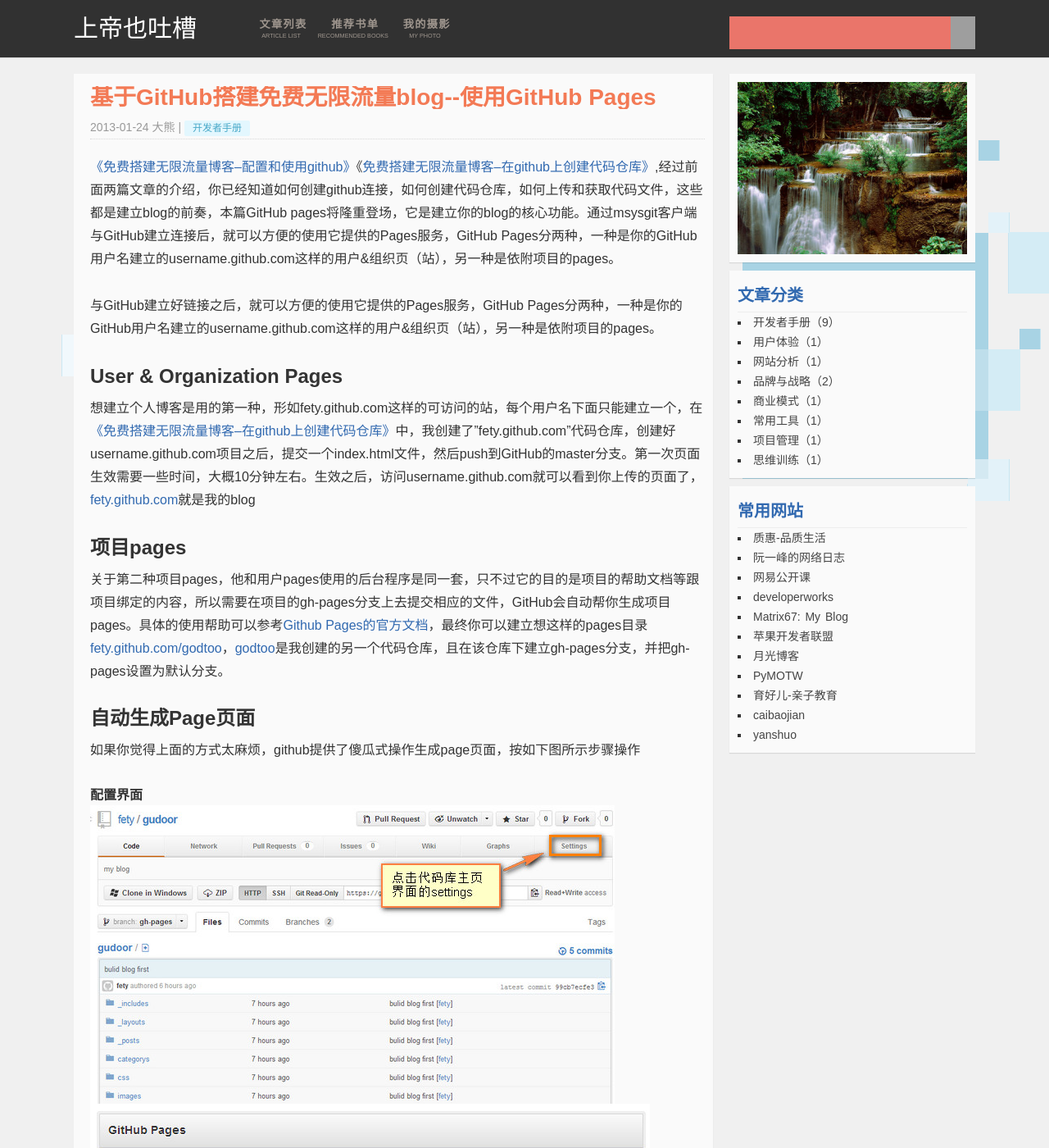
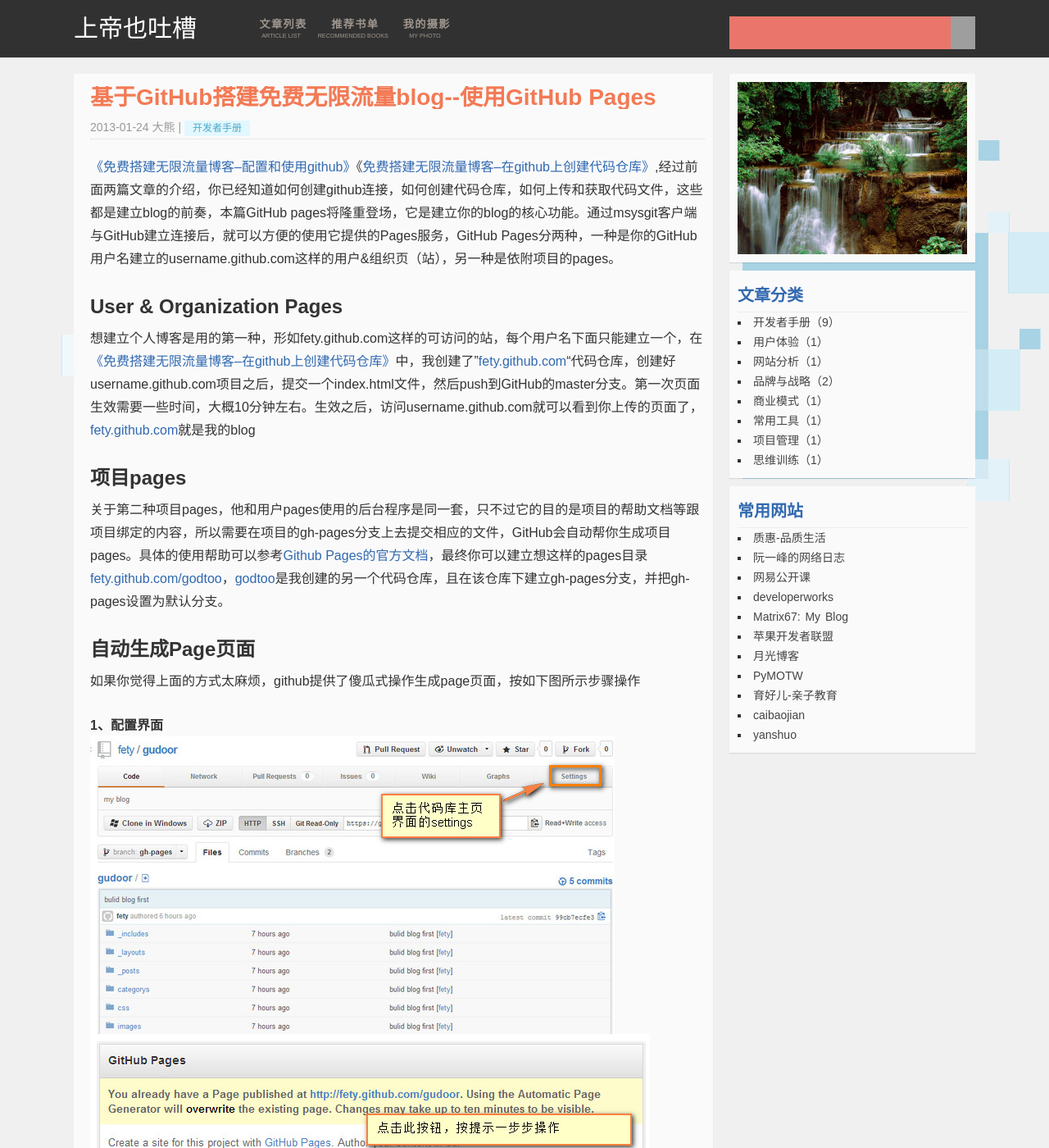
Before and after one commit to godtoo/godtoo.github.com, a Jekyll site: the page built from _posts/2013-01-24-create-blog.md, in a window 1280 px wide and 1400 px high. Shown: the whole window at 82% size. Built offline with Jekyll 4.4.1, drawn with Linux system fonts in a browser that asks for light colours; nearby versions of some CDN libraries; comment, search, counter and statistics services are not loaded; some of the changed text lies outside the part shown.

```diff
--- a/_posts/2013-01-24-create-blog.md
+++ b/_posts/2013-01-24-create-blog.md
@@ -8,14 +8,11 @@
 description: "本篇GitHub pages将隆重登场，它是建立你的blog的核心功能。通过msysgit客户端与GitHub建立连接后，就可以方便的使用它提供的Pages服务。"
 ---
 
-[《免费搭建无限流量博客--配置和使用github》](http://godtoo.com/blog/2013/01/12/install-msysgit.html)《[免费搭建无限流量博客--在github上创建代码仓库》](http://godtoo.com/blog/2013/01/13/create-repo.html),经过前面两篇文章的介绍，你已经知道如何创建github连接，如何创建代码仓库，如何上传和获取代码文件，这些都是建立blog的前奏，本篇GitHub pages将隆重登场，它是建立你的blog的核心功能。通过msysgit客户端与GitHub建立连接后，就可以方便的使用它提供的Pages服务，GitHub Pages分两种，一种是你的GitHub用户名建立的username.github.com这样的用户&组织页（站），另一种是依附项目的pages。
-
-
-与GitHub建立好链接之后，就可以方便的使用它提供的Pages服务，GitHub Pages分两种，一种是你的GitHub用户名建立的username.github.com这样的用户&组织页（站），另一种是依附项目的pages。
+[《免费搭建无限流量博客--配置和使用github》](http://www.godtoo.com/install-mygithub.html)《[免费搭建无限流量博客--在github上创建代码仓库》](http://www.godtoo.com/create-repo.html),经过前面两篇文章的介绍，你已经知道如何创建github连接，如何创建代码仓库，如何上传和获取代码文件，这些都是建立blog的前奏，本篇GitHub pages将隆重登场，它是建立你的blog的核心功能。通过msysgit客户端与GitHub建立连接后，就可以方便的使用它提供的Pages服务，GitHub Pages分两种，一种是你的GitHub用户名建立的username.github.com这样的用户&组织页（站），另一种是依附项目的pages。
 
 ###User & Organization Pages
 
-想建立个人博客是用的第一种，形如fety.github.com这样的可访问的站，每个用户名下面只能建立一个，在[《免费搭建无限流量博客--在github上创建代码仓库》](http://godtoo.com/blog/2013/01/13/create-repo.html)中，我创建了"fety.github.com"代码仓库，创建好username.github.com项目之后，提交一个index.html文件，然后push到GitHub的master分支。第一次页面生效需要一些时间，大概10分钟左右。生效之后，访问username.github.com就可以看到你上传的页面了，[fety.github.com](http://www.godtoo.com/)就是我的blog
+想建立个人博客是用的第一种，形如fety.github.com这样的可访问的站，每个用户名下面只能建立一个，在[《免费搭建无限流量博客--在github上创建代码仓库》](http://www.godtoo.com/create-repo.html)中，我创建了"[fety.github.com](http://www.godtoo.com/)"代码仓库，创建好username.github.com项目之后，提交一个index.html文件，然后push到GitHub的master分支。第一次页面生效需要一些时间，大概10分钟左右。生效之后，访问username.github.com就可以看到你上传的页面了，[fety.github.com](http://www.godtoo.com/)就是我的blog
 
 ###项目pages
 
@@ -25,15 +22,15 @@
 
 如果你觉得上面的方式太麻烦，github提供了傻瓜式操作生成page页面，按如下图所示步骤操作
 
-####配置界面
+####1、配置界面
 
 ![ALT '创建github blog'](/images/201301/cblog/github_repo_settings.jpg)
 ![ALT '创建github blog'](/images/201301/cblog/github_auto_create_blog.jpg)
 
-####生成首页
+####2、生成首页
 ![ALT '创建github blog'](/images/201301/cblog/github_auto_index.jpg)
 
-####选择模板，并发布
+####3、选择模板，并发布
 
 ![ALT '创建github blog'](/images/201301/cblog/github_auto_template.jpg)
 
```
Also changed, not shown: _posts/2013-01-13-create-repo.md (+1 -1 lines).
